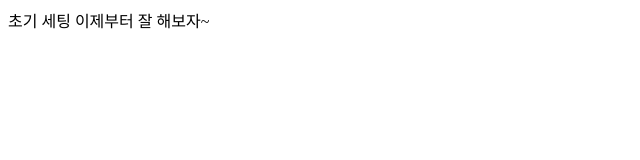
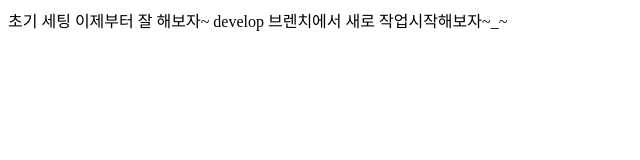
Before and after one commit to Psangjin/webproject, a plain HTML site: page index.html in a window 1280 px wide. Shown: the whole page, without its empty margins (0-640 px from the left). Drawn offline with Linux system fonts and the light colour scheme.

Commit message:
develop 작업 시작

```diff
--- a/index.html
+++ b/index.html
@@ -7,5 +7,6 @@
 </head>
 <body>
     초기 세팅 이제부터 잘 해보자~
+    develop 브렌치에서 새로 작업시작해보자~_~
 </body>
 </html>
```
